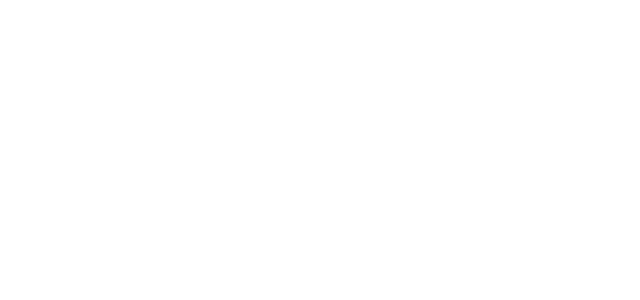
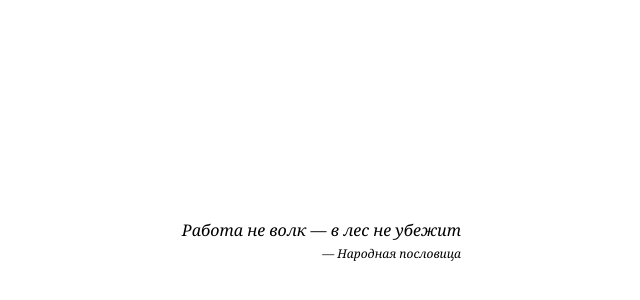
Before and after one commit to bespoyasov/testing-workshop, a React (Create React App) app: page / in a window 1280 px wide. Shown: the part 164-464 px from the top of the page, without its empty margins (359-999 px from the left). Built offline with nearby package versions, Linux system fonts and the light colour scheme.

Commit message:
Add Quote styles, render the component

```diff
--- a/src/App.js
+++ b/src/App.js
@@ -1,11 +1,12 @@
 import styles from "./App.module.css";
+import { Quote } from "./components/Quote";
 
 export function App() {
   return (
     <main className={styles.main}>
       {/* Header */}
       {/* Converter form */}
-      {/* Footer */}
+      <Quote />
     </main>
   );
 }
--- a/src/components/Quote/Quote.js
+++ b/src/components/Quote/Quote.js
@@ -1,12 +1,13 @@
 import { quotes } from "./quotes";
+import styles from "./Quote.module.css";
 
 export function Quote() {
   const { author, text } = quotes[0];
 
   return (
-    <>
+    <footer className={styles.quote}>
       <blockquote>{text}</blockquote>
-      <cite>— {author}</cite>
-    </>
+      <cite className={styles.author}>— {author}</cite>
+    </footer>
   );
 }
--- /dev/null
+++ b/src/components/Quote/Quote.module.css
@@ -0,0 +1,16 @@
+.quote {
+  margin: 10px 0 0;
+  text-align: end;
+  font-family: Georgia, "Times New Roman", Times, serif;
+  font-style: italic;
+  line-height: 1.4;
+}
+
+.quote blockquote {
+  margin: 0;
+  padding: 0;
+}
+
+.author {
+  font-size: 0.75em;
+}
--- /dev/null
+++ b/src/components/Quote/index.js
@@ -0,0 +1 @@
+export * from "./Quote";
```
